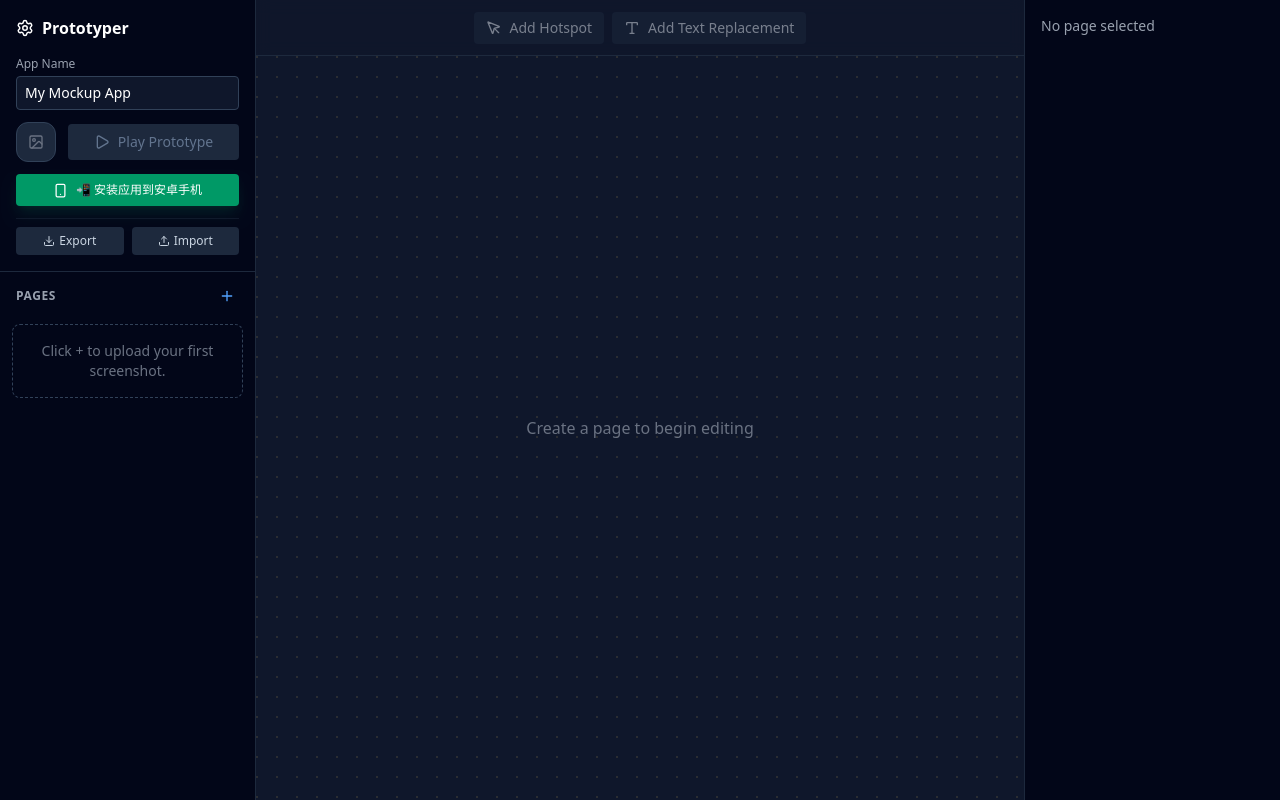
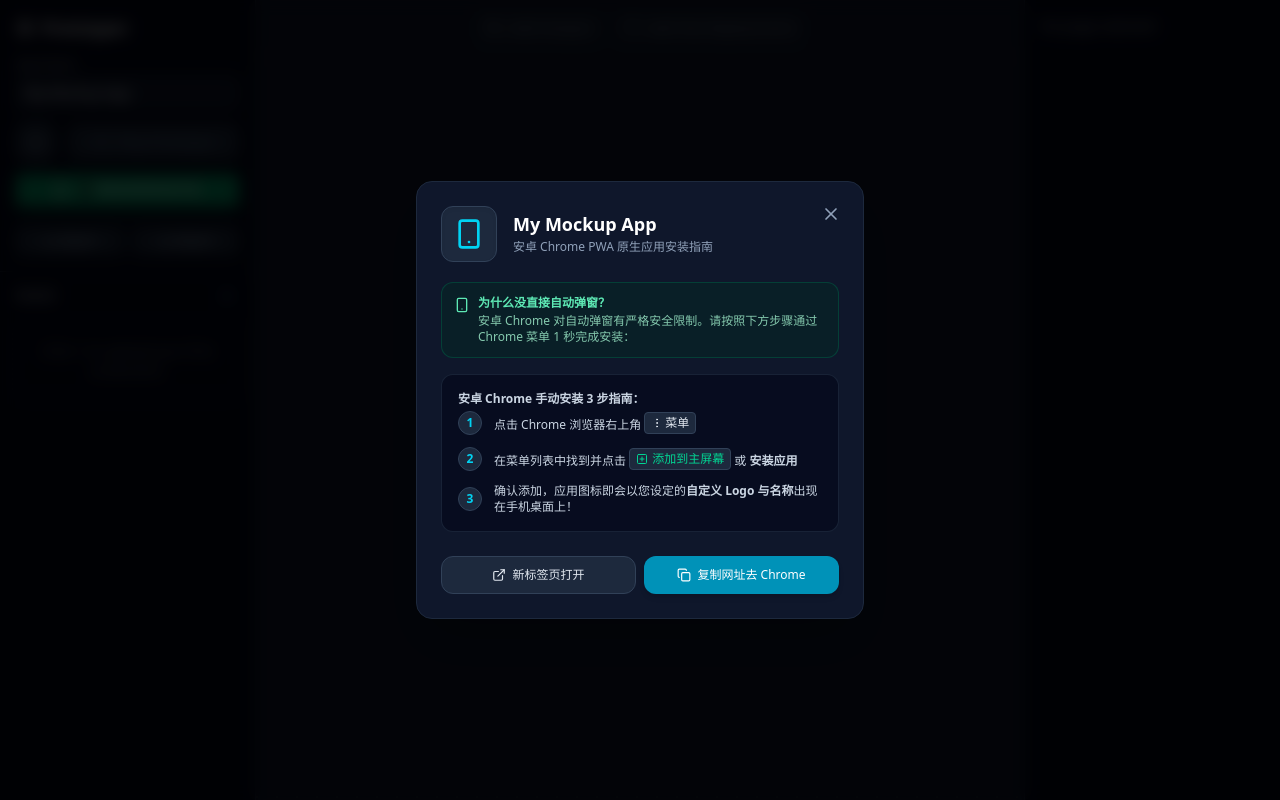
Before and after one commit to luohuang3872-lgtm/-, a React (Vite) app: page / in a window 1280 px wide. Both pictures are taken after a click on the button "📲 安装应用到安卓手机". Built offline with nearby package versions, Linux system fonts and the light colour scheme.

Commit message:
feat: implement PWA install guide modal
Replace the basic alert installation guide with a comprehensive `InstallModal` to provide a better user experience for PWA installation on Android and iOS.

```diff
--- a/src/Editor.tsx
+++ b/src/Editor.tsx
@@ -6,6 +6,7 @@
   Settings, Type, MousePointer, X, Download, Upload, Smartphone
 } from 'lucide-react';
 import { usePWAInstall } from './usePWAInstall';
+import { InstallModal } from './InstallModal';
 
 export default function Editor() {
   const {
@@ -15,7 +16,7 @@
     setAppName, setAppIcon, importState
   } = useStore();
 
-  const { isStandalone, promptInstall } = usePWAInstall();
+  const { isStandalone, deferredPrompt, isModalOpen, openInstallGuide, closeModal } = usePWAInstall();
 
   const [activePageId, setActivePageId] = useState<ID | null>(state.pages[0]?.id || null);
   const [selectedElementId, setSelectedElementId] = useState<ID | null>(null);
@@ -375,7 +376,7 @@
 
             {!isStandalone && (
               <button
-                onClick={promptInstall}
+                onClick={openInstallGuide}
                 className="w-full py-2 bg-emerald-600 hover:bg-emerald-500 text-white font-medium rounded text-xs flex items-center justify-center gap-2 transition-colors shadow-lg shadow-emerald-900/30"
               >
                 <Smartphone size={15} /> 📲 安装应用到安卓手机
@@ -587,6 +588,12 @@
         {renderProperties()}
       </div>
 
+      <InstallModal
+        isOpen={isModalOpen}
+        onClose={closeModal}
+        deferredPrompt={deferredPrompt}
+      />
+
     </div>
   );
 }
--- /dev/null
+++ b/src/InstallModal.tsx
@@ -0,0 +1,148 @@
+import React, { useState } from 'react';
+import { X, Smartphone, Copy, Check, ExternalLink, MoreVertical, PlusSquare } from 'lucide-react';
+import { useStore } from './store';
+
+interface InstallModalProps {
+  isOpen: boolean;
+  onClose: () => void;
+  deferredPrompt: any;
+}
+
+export function InstallModal({ isOpen, onClose, deferredPrompt }: InstallModalProps) {
+  const { state } = useStore();
+  const [copied, setCopied] = useState(false);
+
+  if (!isOpen) return null;
+
+  const handleNativeInstall = async () => {
+    if (deferredPrompt) {
+      deferredPrompt.prompt();
+      const choice = await deferredPrompt.userChoice;
+      if (choice.outcome === 'accepted') {
+        onClose();
+      }
+    }
+  };
+
+  const handleCopyLink = () => {
+    navigator.clipboard.writeText(window.location.href);
+    setCopied(true);
+    setTimeout(() => setCopied(false), 2000);
+  };
+
+  const handleOpenNewTab = () => {
+    window.open(window.location.href, '_blank');
+  };
+
+  const isInIframe = window.self !== window.top;
+
+  return (
+    <div className="fixed inset-0 z-50 flex items-center justify-center p-4 bg-black/80 backdrop-blur-sm animate-fadeIn">
+      <div className="relative w-full max-w-md bg-slate-900 border border-slate-800 rounded-2xl shadow-2xl p-6 text-white overflow-hidden">
+
+        {/* Close Button */}
+        <button
+          onClick={onClose}
+          className="absolute top-4 right-4 p-1.5 text-slate-400 hover:text-white rounded-lg hover:bg-slate-800 transition-colors"
+        >
+          <X size={20} />
+        </button>
+
+        {/* App Info Header */}
+        <div className="flex items-center gap-4 mb-5 pr-8">
+          <div className="w-14 h-14 rounded-xl bg-slate-800 border border-slate-700 overflow-hidden flex items-center justify-center shrink-0 shadow-inner">
+            {state.appIcon ? (
+              <img src={state.appIcon} alt="App Icon" className="w-full h-full object-cover" />
+            ) : (
+              <Smartphone className="w-8 h-8 text-cyan-400" />
+            )}
+          </div>
+          <div>
+            <h2 className="text-lg font-bold text-white leading-tight">
+              {state.appName || 'MockApp Player'}
+            </h2>
+            <p className="text-xs text-slate-400 mt-1">
+              安卓 Chrome PWA 原生应用安装指南
+            </p>
+          </div>
+        </div>
+
+        {/* Direct Native Install Button (If Browser Triggered Event) */}
+        {deferredPrompt ? (
+          <button
+            onClick={handleNativeInstall}
+            className="w-full py-3 mb-5 bg-emerald-600 hover:bg-emerald-500 text-white font-semibold rounded-xl flex items-center justify-center gap-2 shadow-lg shadow-emerald-900/30 transition-all active:scale-[0.98]"
+          >
+            <Smartphone size={18} />
+            立即唤起安卓系统安装弹窗
+          </button>
+        ) : (
+          <div className="mb-4 p-3 rounded-xl bg-emerald-950/40 border border-emerald-800/50 text-xs text-emerald-300 flex items-start gap-2">
+            <Smartphone size={16} className="shrink-0 mt-0.5" />
+            <div>
+              <strong>为什么没直接自动弹窗？</strong>
+              <p className="mt-0.5 text-emerald-200/80">
+                {isInIframe
+                  ? '当前应用处于内嵌预览框中，系统禁止弹窗。请点击下方“在新标签页打开”后再安装。'
+                  : '安卓 Chrome 对自动弹窗有严格安全限制。请按照下方步骤通过 Chrome 菜单 1 秒完成安装：'}
+              </p>
+            </div>
+          </div>
+        )}
+
+        {/* Visual Installation Steps for Chrome Android */}
+        <div className="space-y-3 mb-6 bg-slate-950/60 p-4 rounded-xl border border-slate-800/80">
+          <div className="text-xs font-semibold text-slate-300 mb-1 flex items-center justify-between">
+            <span>安卓 Chrome 手动安装 3 步指南：</span>
+          </div>
+
+          <div className="flex items-center gap-3 text-xs text-slate-300">
+            <div className="w-6 h-6 rounded-full bg-slate-800 border border-slate-700 flex items-center justify-center text-cyan-400 font-bold shrink-0">
+              1
+            </div>
+            <div className="flex-1">
+              点击 Chrome 浏览器右上角 <span className="inline-flex items-center gap-0.5 px-1.5 py-0.5 rounded bg-slate-800 border border-slate-700 text-slate-200 font-mono"><MoreVertical size={12} /> 菜单</span>
+            </div>
+          </div>
+
+          <div className="flex items-center gap-3 text-xs text-slate-300">
+            <div className="w-6 h-6 rounded-full bg-slate-800 border border-slate-700 flex items-center justify-center text-cyan-400 font-bold shrink-0">
+              2
+            </div>
+            <div className="flex-1">
+              在菜单列表中找到并点击 <span className="inline-flex items-center gap-1 px-1.5 py-0.5 rounded bg-slate-800 border border-slate-700 text-emerald-400 font-medium"><PlusSquare size={12} /> 添加到主屏幕</span> 或 <strong>安装应用</strong>
+            </div>
+          </div>
+
+          <div className="flex items-center gap-3 text-xs text-slate-300">
+            <div className="w-6 h-6 rounded-full bg-slate-800 border border-slate-700 flex items-center justify-center text-cyan-400 font-bold shrink-0">
+              3
+            </div>
+            <div className="flex-1">
+              确认添加，应用图标即会以您设定的<strong>自定义 Logo 与名称</strong>出现在手机桌面上！
+            </div>
+          </div>
+        </div>
+
+        {/* Action Buttons */}
+        <div className="grid grid-cols-2 gap-2">
+          <button
+            onClick={handleOpenNewTab}
+            className="py-2.5 px-3 bg-slate-800 hover:bg-slate-700 text-slate-200 text-xs font-medium rounded-xl border border-slate-700 flex items-center justify-center gap-1.5 transition-colors"
+          >
+            <ExternalLink size={14} />
+            新标签页打开
+          </button>
+          <button
+            onClick={handleCopyLink}
+            className="py-2.5 px-3 bg-cyan-600 hover:bg-cyan-500 text-white text-xs font-medium rounded-xl flex items-center justify-center gap-1.5 transition-colors shadow-md"
+          >
+            {copied ? <Check size={14} className="text-white" /> : <Copy size={14} />}
+            {copied ? '已复制链接' : '复制网址去 Chrome'}
+          </button>
+        </div>
+
+      </div>
+    </div>
+  );
+}
--- a/src/Player.tsx
+++ b/src/Player.tsx
@@ -3,10 +3,11 @@
 import { useLongPress } from 'react-use';
 import { Settings, Smartphone } from 'lucide-react';
 import { usePWAInstall } from './usePWAInstall';
+import { InstallModal } from './InstallModal';
 
 export default function Player() {
   const { state, setMode } = useStore();
-  const { isStandalone, promptInstall } = usePWAInstall();
+  const { isStandalone, deferredPrompt, isModalOpen, openInstallGuide, closeModal } = usePWAInstall();
   const [currentPageId, setCurrentPageId] = useState<string | null>(state.startPageId);
   const [showExitHint, setShowExitHint] = useState(true);
 
@@ -119,7 +120,7 @@
       >
         {!isStandalone && (
           <button
-            onClick={(e) => { e.stopPropagation(); promptInstall(); }}
+            onClick={(e) => { e.stopPropagation(); openInstallGuide(); }}
             className="bg-emerald-600/90 backdrop-blur text-white text-xs px-3 py-1.5 rounded-full flex items-center gap-1.5 shadow-lg hover:bg-emerald-500 transition-colors"
             title="Install App to Android Home Screen"
           >
@@ -138,6 +139,12 @@
           <Settings size={16} />
         </button>
       </div>
+
+      <InstallModal
+        isOpen={isModalOpen}
+        onClose={closeModal}
+        deferredPrompt={deferredPrompt}
+      />
     </div>
   );
 }
--- a/src/usePWAInstall.ts
+++ b/src/usePWAInstall.ts
@@ -4,6 +4,7 @@
   const [deferredPrompt, setDeferredPrompt] = useState<any>(null);
   const [isInstallable, setIsInstallable] = useState(false);
   const [isStandalone, setIsStandalone] = useState(false);
+  const [isModalOpen, setIsModalOpen] = useState(false);
 
   useEffect(() => {
     // Check if app is already running in standalone mode (PWA)
@@ -23,6 +24,7 @@
       setIsStandalone(true);
       setIsInstallable(false);
       setDeferredPrompt(null);
+      setIsModalOpen(false);
     });
 
     return () => {
@@ -30,23 +32,30 @@
     };
   }, []);
 
-  const promptInstall = async () => {
+  const openInstallGuide = () => {
     if (deferredPrompt) {
       deferredPrompt.prompt();
-      const choiceResult = await deferredPrompt.userChoice;
-      if (choiceResult.outcome === 'accepted') {
-        setIsInstallable(false);
-        setDeferredPrompt(null);
-      }
+      deferredPrompt.userChoice.then((choiceResult: any) => {
+        if (choiceResult.outcome === 'accepted') {
+          setIsInstallable(false);
+          setDeferredPrompt(null);
+        } else {
+          setIsModalOpen(true);
+        }
+      });
     } else {
-      alert(
-        "【安卓 Chrome 安装指南】\n\n" +
-        "1. 点击 Chrome 浏览器右上角 '⋮' (菜单)\n" +
-        "2. 选择 '添加到主屏幕' 或 '安装应用'\n" +
-        "3. 确认后即可在手机桌面直接打开该应用！"
-      );
+      setIsModalOpen(true);
     }
   };
 
-  return { isInstallable, isStandalone, promptInstall };
+  const closeModal = () => setIsModalOpen(false);
+
+  return {
+    isInstallable,
+    isStandalone,
+    deferredPrompt,
+    isModalOpen,
+    openInstallGuide,
+    closeModal
+  };
 }
```
Also changed, not shown: public/manifest.json.
